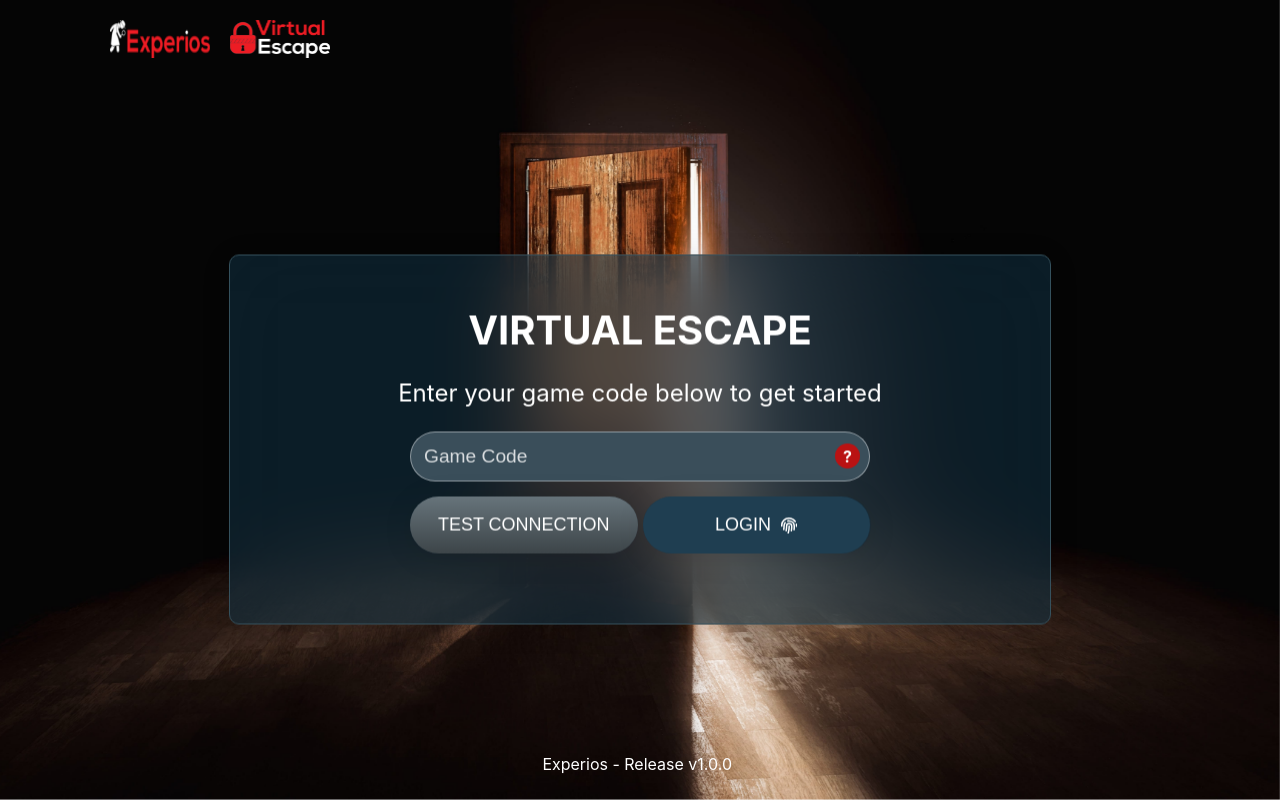
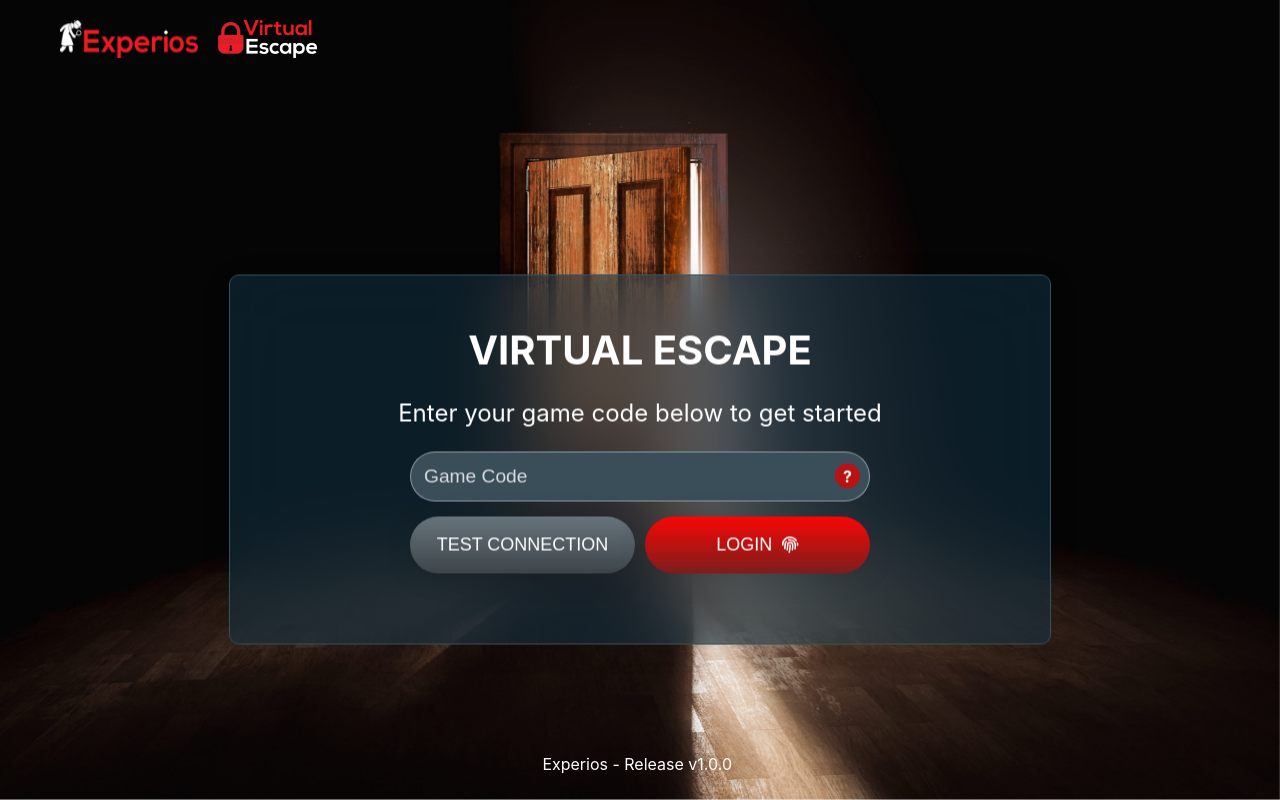
Before and after one commit to MAbdullah-Riaz/Virtual-Escape, a React (Create React App) app: page /login in a window 1280 px wide. Built offline with nearby package versions, Linux system fonts and the light colour scheme.

Commit message:
fix comments
added navigation logoOnlyRender as a prop and imported in the login page.
added disable prop in login page
added classes as prop in Button component
handle the input path of login by url
handle random input typed in URL.

```diff
--- a/src/components/leaderboard/card-list/CardList.jsx
+++ b/src/components/leaderboard/card-list/CardList.jsx
@@ -7,8 +7,6 @@ import cardStartGame from 'assets/card/card-start-game.svg';
 import { LEADERBOARD_ROUTE } from 'container/routes/Constants';
 
 import styles from './CardList.module.scss';
-
-export const CardList = () => {
 const cardArray = [
   { name: 'OUR GAMES', image: cardOurGames },
   {
@@ -19,7 +17,7 @@ export const CardList = () => {
   { name: 'HOW TO PLAY', image: cardHowToPlay },
   { name: 'START GAME', image: cardStartGame },
 ];
-
+export const CardList = () => {
   return (
     <div className={styles['card-list']}>
       {cardArray.map((eachCard) => (
--- a/src/components/shared/button/Button.jsx
+++ b/src/components/shared/button/Button.jsx
@@ -6,16 +6,17 @@ const Button = ({
   rightImage,
   leftImage,
   className,
+  disabled,
   onClickHandler,
 }) => {
   const onClickHandle = () => {
     onClickHandler?.();
   };
-  const buttonTypeClass = buttonType === 'log-in' ? 'log-in' : 'base';
   return (
     <button
       onClick={onClickHandle}
-      className={`${styles['button-container']} ${styles[buttonTypeClass]} ${styles[className]} `}
+      className={`${styles['button-container']} ${className} `}
+      disabled={disabled}
     >
       {leftImage && leftImage} {name} {rightImage && rightImage}
     </button>
--- a/src/components/shared/button/Button.module.scss
+++ b/src/components/shared/button/Button.module.scss
@@ -8,9 +8,9 @@
   font-size: 18px;
   text-transform: uppercase;
   margin: 5px auto;
-
   cursor: pointer;
   justify-content: center;
+  background: linear-gradient(#67747b, #3d4549);
 
   @media screen and (max-device-width: 768px) {
     & {
@@ -23,35 +23,7 @@
     }
   }
 }
-
-.log-in {
-  background-color: rgb(31, 62, 81);
+.button-container:disabled {
+  background: rgba(17, 52, 70, 0.53);
   cursor: default;
 }
-.base {
-  background: linear-gradient(#67747b, #3d4549);
-}
-.len-maxed {
-  cursor: pointer;
-  background: linear-gradient(#f80705, #7b1e1d);
-}
-
-.return-to-main {
-  display: flex;
-
-  cursor: pointer;
-  margin: 50px 10px;
-  border-radius: 29px;
-  color: #ffffff;
-  border: none;
-  background: linear-gradient(#f80705, #7b1e1d);
-  font-size: clamp(0.9rem, 3.5vw, 1.1rem);
-  text-transform: uppercase;
-  font-family: Montserrat;
-  justify-content: center;
-  align-items: center;
-  width: 350px;
-  width: min(350px, 70%);
-  height: 58px;
-  overflow-x: auto;
-}
--- a/src/components/shared/navigation/Navigation.jsx
+++ b/src/components/shared/navigation/Navigation.jsx
@@ -8,7 +8,7 @@ import { useAuthContext } from 'context/auth-context/AuthContainer';
 import { LOGIN_ROUTE } from 'container/routes/Constants';
 import styles from './Navigation.module.scss';
 
-export const Navigation = () => {
+export const Navigation = ({ logoOnlyRender = true }) => {
   const navigate = useNavigate();
   const { setLogout } = useAuthContext();
   const onClickHandler = (navigateString) => {
@@ -22,10 +22,12 @@ export const Navigation = () => {
         <img src={experiosLogo} alt='experios logo' />
         <img src={virtualEscapeLogo} alt='virtual escape logo' />
       </div>
+
+      {logoOnlyRender && (
+        <>
           <div className={styles['icon']}>
             <i className='fas fa-bars'></i>
           </div>
-
           <div className={styles['pages']}>
             <NavButton buttonName={'6 CONNECTED'} imageLink={connectedIcon} />
             <NavButton
@@ -34,6 +36,8 @@ export const Navigation = () => {
               onClickHandler={() => onClickHandler(LOGIN_ROUTE)}
             />
           </div>
+        </>
+      )}
     </div>
   );
 };
--- a/src/container/leaderboard/Leaderboard.jsx
+++ b/src/container/leaderboard/Leaderboard.jsx
@@ -26,7 +26,7 @@ export const Leaderboard = () => {
           name='RETURN TO MAIN MENU'
           onClickHandler={onClickHandler}
           leftImage={<MenuIcon />}
-          className='return-to-main'
+          className={styles['return-to-main']}
         />
       </div>
     </div>
--- a/src/container/leaderboard/Leaderboard.module.scss
+++ b/src/container/leaderboard/Leaderboard.module.scss
@@ -38,4 +38,23 @@
       overflow: auto;
     }
   }
+
+  .return-to-main {
+    display: flex;
+
+    cursor: pointer;
+    margin: 50px 10px;
+    border-radius: 29px;
+    color: #ffffff;
+    border: none;
+    background: linear-gradient(#f80705, #7b1e1d);
+    font-size: clamp(0.9rem, 3.5vw, 1.1rem);
+    text-transform: uppercase;
+    justify-content: center;
+    align-items: center;
+    width: 350px;
+    width: min(350px, 70%);
+    height: 58px;
+    overflow-x: auto;
+  }
 }
--- a/src/container/login/Login.jsx
+++ b/src/container/login/Login.jsx
@@ -1,6 +1,6 @@
-import { useState } from 'react';
+import { useEffect, useState } from 'react';
 import { useNavigate } from 'react-router-dom';
-
+import { Navigation } from 'components/shared/navigation/Navigation';
 import Input from 'components/shared/input/Input';
 import Button from 'components/shared/button/Button';
 import ExperiousLogo from 'assets/logo/logo1.png';
@@ -11,30 +11,33 @@ import { MAIN_ROUTE } from 'container/routes/Constants';
 import styles from './Login.module.scss';
 
 const LogIn = () => {
-  const { setLogin } = useAuthContext();
-
+  const { setLogin, isAuthenticated } = useAuthContext();
   const navigate = useNavigate();
-  const [isLenMaxed, setIsLenMaxed] = useState(false);
+  const [disable, setDisable] = useState(true);
   const onChangeHandler = (e) => {
     if (e.target.value.length === 8) {
-      setIsLenMaxed(true);
+      setDisable(false);
     } else {
-      setIsLenMaxed(false);
+      setDisable(true);
     }
   };
 
-  const onClickHandler = () => {
-    if (isLenMaxed) {
-      setLogin();
+  useEffect(() => {
+    if (isAuthenticated) {
       navigate(MAIN_ROUTE);
     }
+  });
+
+  const onClickHandler = () => {
+    if (!disable) {
+      setLogin();
+    }
   };
+
   return (
     <div className={styles['main-login-container']}>
-      <div className={styles['logo-container']}>
-        <img src={ExperiousLogo} alt='experios-logo' />
-        <img src={VirtualEscapeLogo} alt='experios-logo' />
-      </div>
+      <Navigation logoOnlyRender={false} />
+
       <div className={styles['glassyBg']}>
         <p className={styles['name']}>VIRTUAL ESCAPE</p>
         <p className={styles['desc']}>
@@ -49,7 +52,8 @@ const LogIn = () => {
               buttonType={'log-in'}
               name={'login'}
               rightImage={<ThumbIcon />}
-              className={`${isLenMaxed ? 'len-maxed' : ''}`}
+              disabled={disable}
+              className={styles['login']}
               onClickHandler={onClickHandler}
             />
           </div>
--- a/src/container/login/Login.module.scss
+++ b/src/container/login/Login.module.scss
@@ -12,18 +12,12 @@
     max-width: 460px;
     display: flex;
     justify-content: space-evenly;
-    gap: 5px;
+    gap: 10px;
   }
-  .logo-container {
-    padding-top: 20px;
-    padding-left: 100px;
-    display: flex;
-    gap: 20px;
+  .login {
+    background: linear-gradient(#f80705, #7b1e1d);
+    cursor: pointer;
   }
-  img {
-    width: 100px;
-  }
-
   .glassyBg {
     border-radius: 10px;
     max-width: max(800px, 42%);
@@ -37,7 +31,6 @@
     text-align: center;
     padding-right: 10px;
     position: relative;
-
     top: 50%;
     left: 50%;
     transform: translate(-50%, -55%);
--- a/src/container/routes/Constants.js
+++ b/src/container/routes/Constants.js
@@ -1,3 +1,3 @@
-export const MAIN_ROUTE = '/';
+export const MAIN_ROUTE = '*';
 export const LEADERBOARD_ROUTE = '/leaderboard';
 export const LOGIN_ROUTE = '/login';
--- a/src/context/auth-context/AuthContainer.jsx
+++ b/src/context/auth-context/AuthContainer.jsx
@@ -1,11 +1,15 @@
-import { useState, useContext } from 'react';
+import { useState, useContext, useEffect } from 'react';
 import { AuthContext, AuthProvider } from './AuthContext';
 
+const AuthContextContainer = ({ children }) => {
+  const [isAuthenticated, setIsAuthenticated] = useState();
 
-const AuthContextContainer = ({ children }) => {
-  const [isAuthenticated, setIsAuthenticated] = useState(
-    JSON.parse(localStorage.getItem('isAuthenticated')) ?? false
-  );
+  useEffect(() => {
+    setIsAuthenticated(
+      JSON.parse(localStorage.getItem('isAuthenticated')) ?? false
+    );
+  });
+
   const setLogin = () => {
     setIsAuthenticated(true);
     localStorage.setItem('isAuthenticated', JSON.stringify(true));
```
Lines whose indentation alone changed are shown as unchanged.
